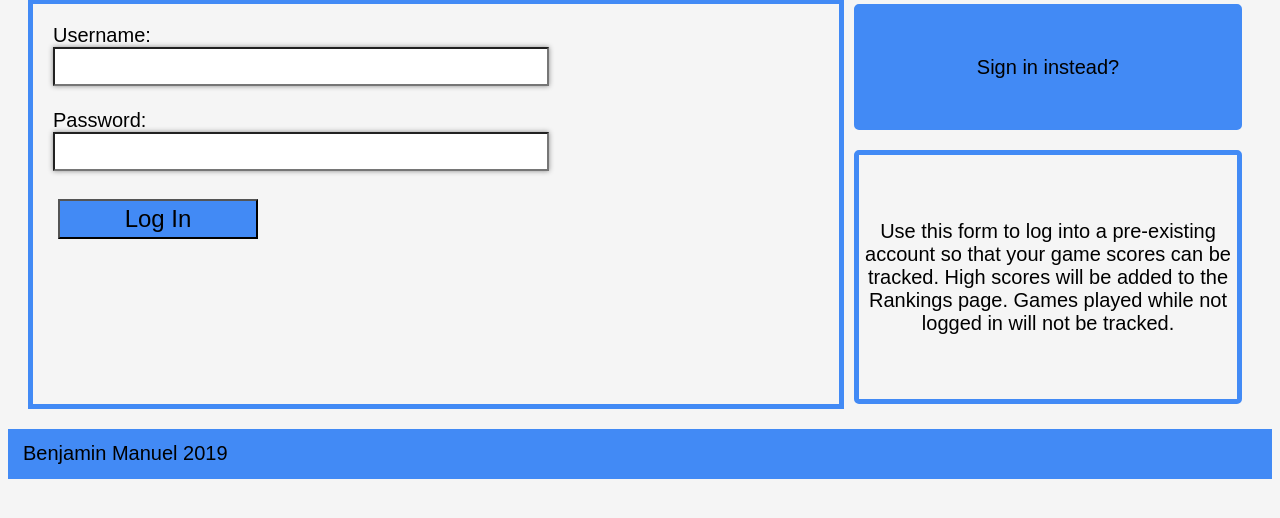
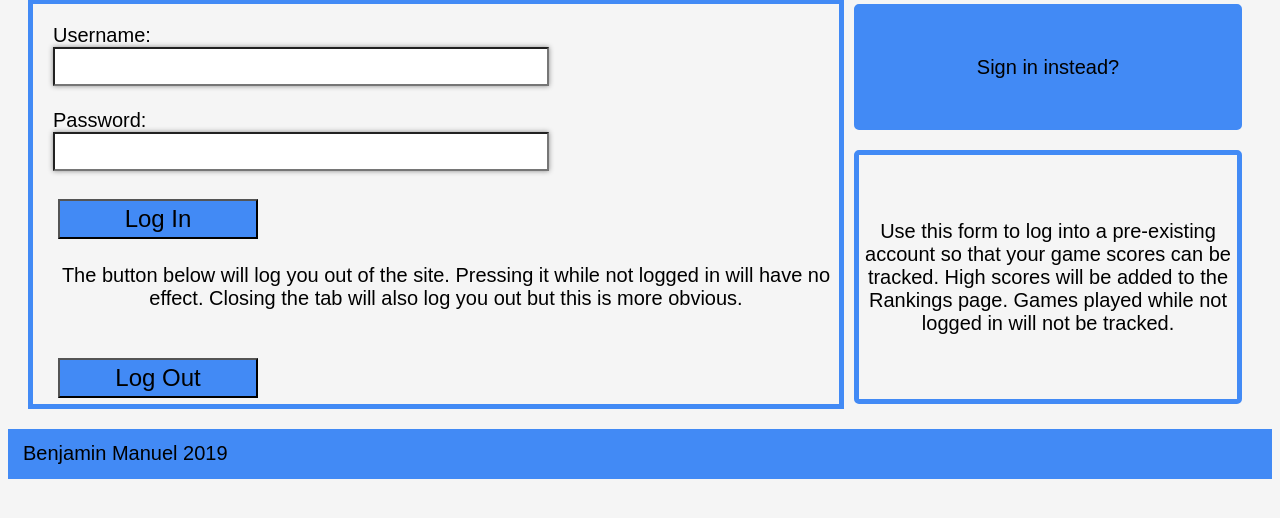
Before and after one commit to benmanuel12/Blackjack_Website, a PHP site: page /login.php in a window 1280 px wide. Shown: the part 268-786 px from the top of the page. Run offline with PHP 8.4, Linux system fonts and the light colour scheme.

Commit message:
added log out button

```diff
--- a/login.php
+++ b/login.php
@@ -15,8 +15,14 @@ outputNavBar();
         Username: <br>
         <input id=username type="text" name="username"><br> <br> Password: <br>
         <input id=password type="password" name="password"><br> <br>
-        <button type="button" onclick="login()">Log In</button>
+        <button type="button" onclick="login()">Log In</button> <br>
+        <p>The button below will log you out of the site.
+            Pressing it while not logged in will have no effect.
+            Closing the tab will also log you out but this is more obvious.
+        </p> <br>
+        <button type="button" onclick="logout()">Log Out</button>
 </form>
+
     <div id=sidebar>
         <div id=button>
             Sign in instead?
--- a/scripts/login.js
+++ b/scripts/login.js
@@ -24,3 +24,8 @@ function login() {
         alert("No account found");
     }
 }
+
+function logout() {
+    sessionStorage.removeItem('activeUserStorageIndex');
+    alert("You have logged out");
+}
```
